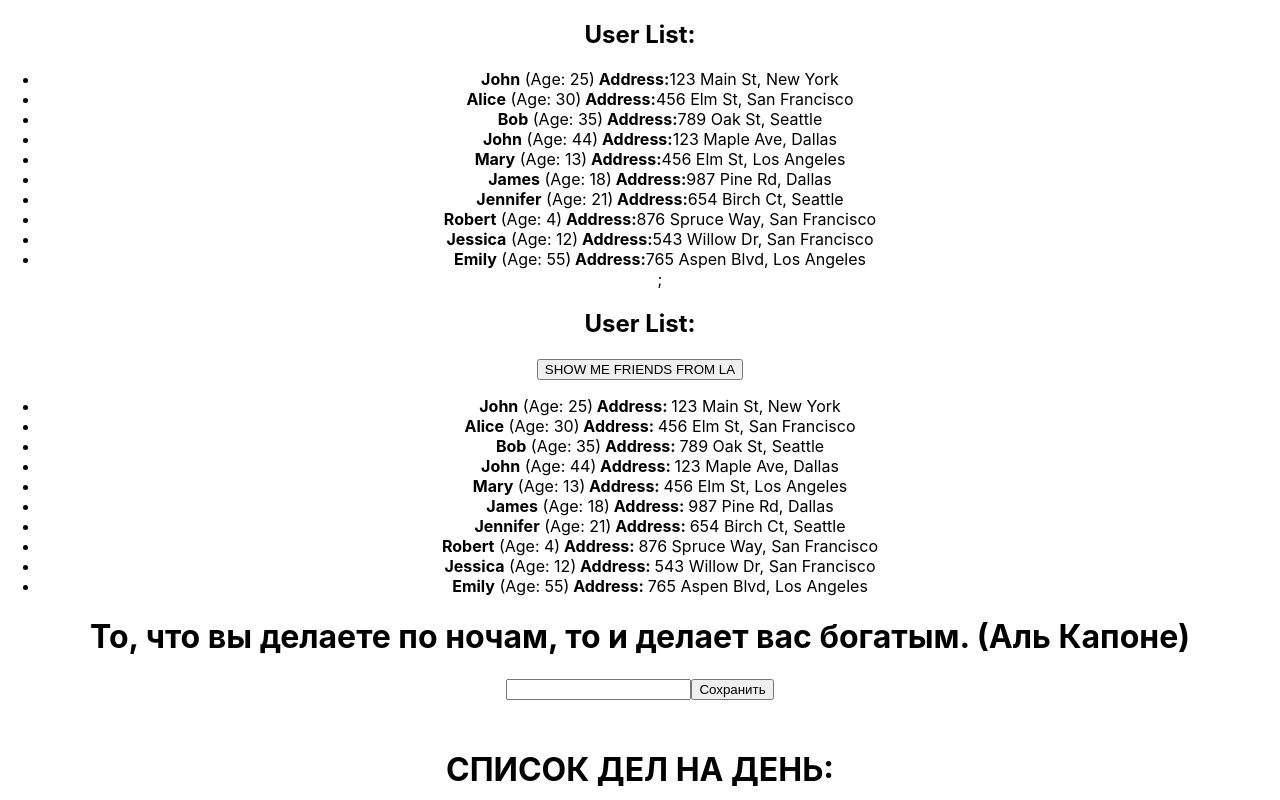
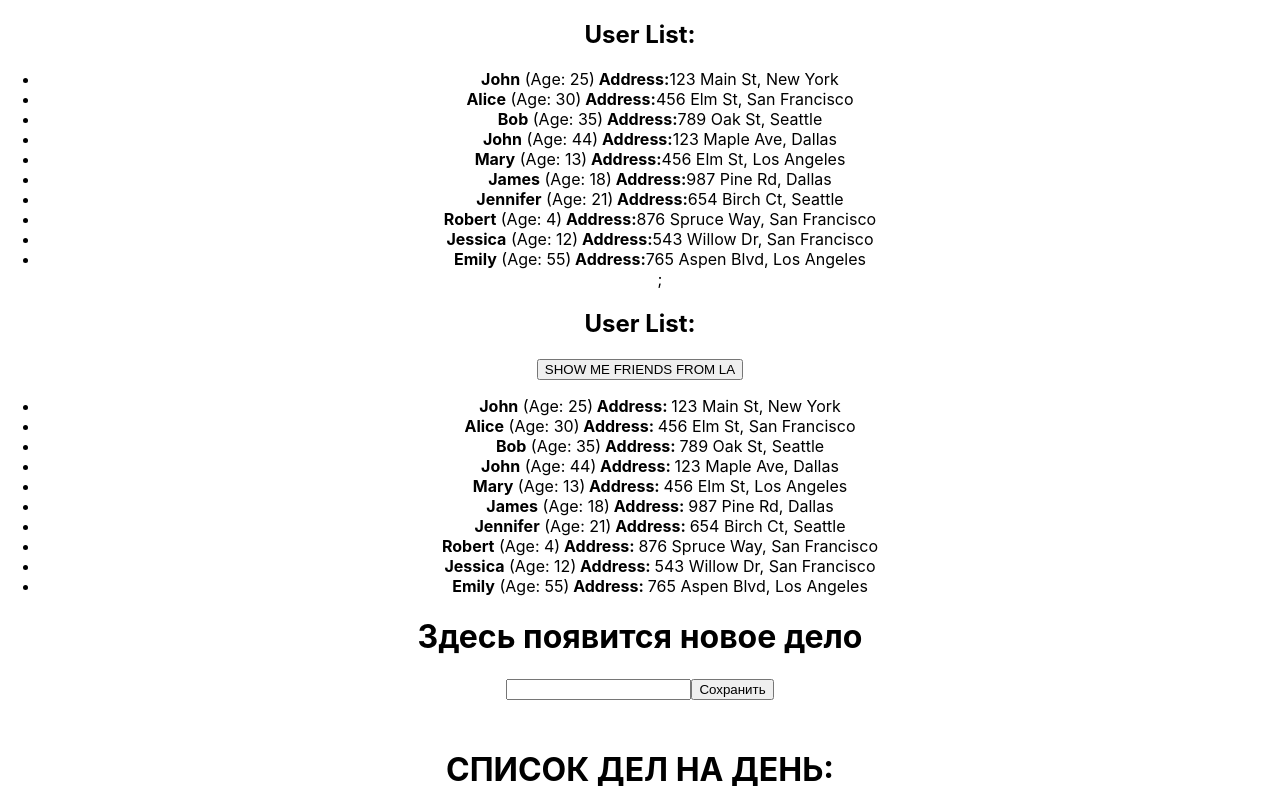
Before and after one commit to nurmatik/homeWork, a React (Create React App) app: page / in a window 1280 px wide. Shown: the top 800 px of the page. Built offline with nearby package versions, Linux system fonts and the light colour scheme.

Commit message:
fix text in hw3

```diff
--- a/src/HW/3/HW3.tsx
+++ b/src/HW/3/HW3.tsx
@@ -13,7 +13,7 @@ export const HW3 = () => {
 
   const [currentText, setCurrentText] = useState<string>('');
   const [texts, setTexts] = useState<string[]>([
-    'То, что вы делаете по ночам, то и делает вас богатым. (Аль Капоне)',
+    'Здесь появится новое дело',
   ]);
 
   const handleChange = (event: ChangeEvent<HTMLInputElement>) => {
```
